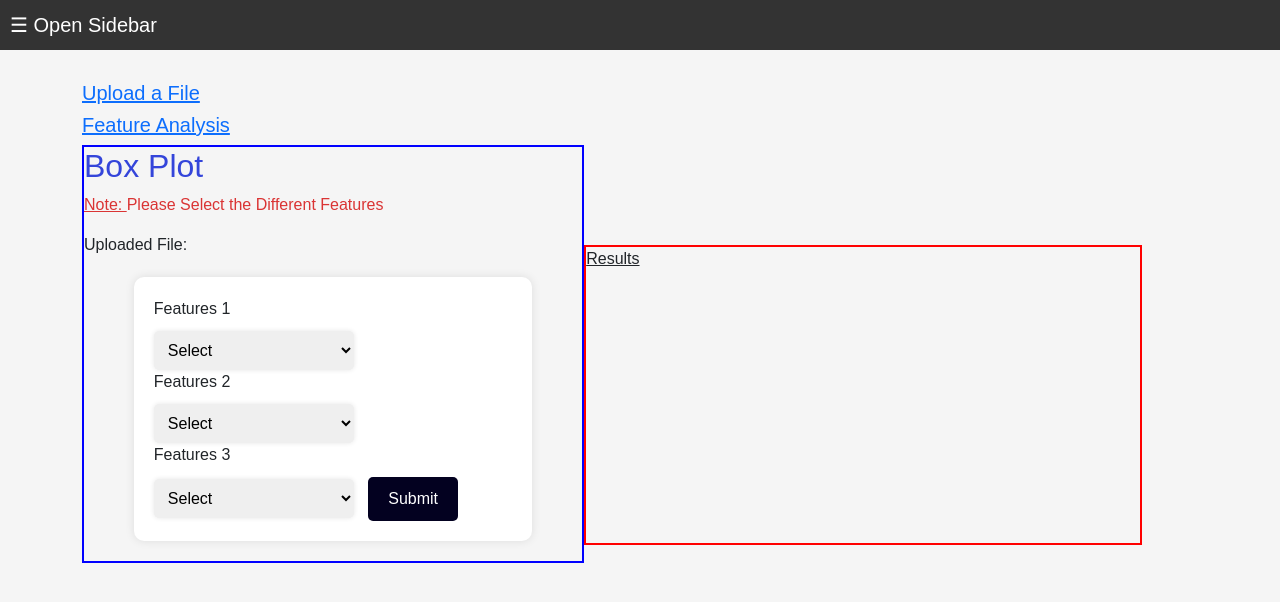
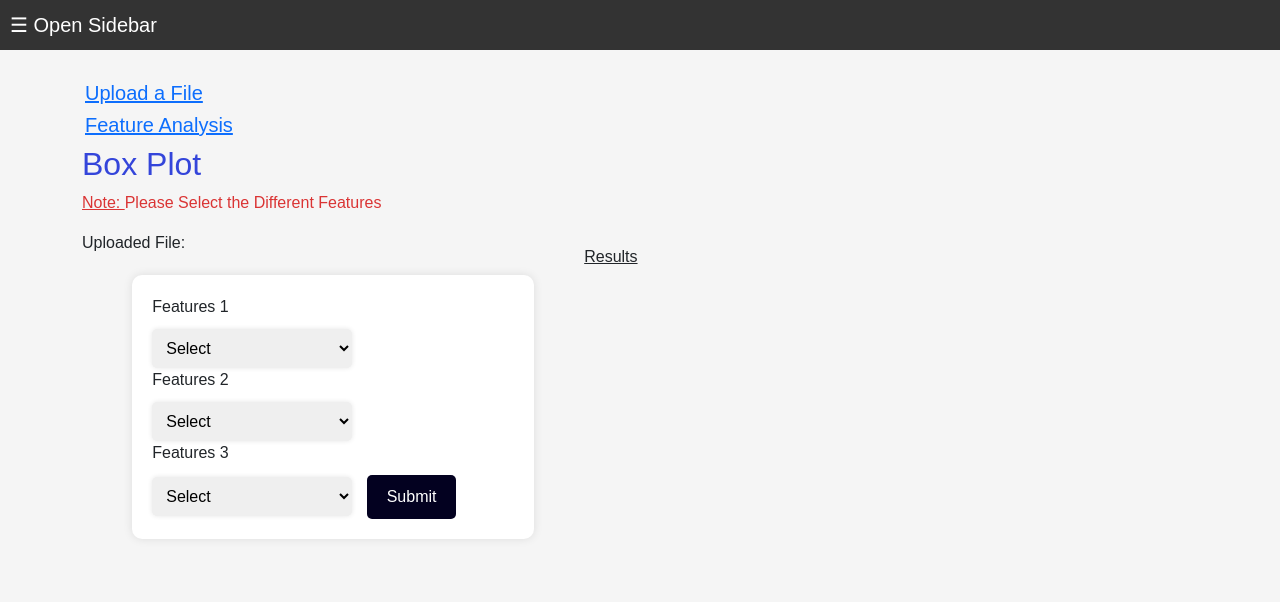
Before and after one commit to Maheshkumar0018/DataXplore-, a Flask app: template templates/boxplot.html in a window 1280 px wide. Shown: the top 602 px of the page. Run offline with Flask 2, Linux system fonts and the light colour scheme; the template is opened without the code that fills it, so the values that code supplies are empty.

Commit message:
layoutchanges

```diff
--- a/static/js/sidebar.js
+++ b/static/js/sidebar.js
@@ -13,5 +13,6 @@ function closeNav() {
   document.querySelector(".sidebar").classList.remove("open-nav");
   document.querySelector(".container").style.marginLeft = "0";
   document.querySelector(".box1").style.backgroundColor = "#F8F8F8";
+  document.querySelector(".box1").style.marginLeft = '50px';
   document.querySelector(".box2").style.marginLeft = "0";
 }
--- a/templates/Histogram.html
+++ b/templates/Histogram.html
@@ -111,7 +111,6 @@
         }
         h5 {
             margin-top: 81px;
-			border: 2px solid red;
         }
 		.container {
   			overflow: auto;
@@ -120,14 +119,12 @@
 		.box1 {
 			float: left;
   			width: 45%;
-			border: 2px solid blue;
 		}
 
 		.box2 {
 			float: left;
   			width: 50%;
 			margin-top: 0px;
-			border: 2px solid red;
 		}
 		u {
   			text-decoration: underline;
--- a/templates/boxplot.html
+++ b/templates/boxplot.html
@@ -111,6 +111,7 @@
         }
 		h5 {
             margin-top: 81px;
+            margin-left: 3px;
         }
 		.container {
   			overflow: auto;
@@ -119,14 +120,12 @@
 		.box1 {
   			float: left;
   			width: 45%;
-			border: 2px solid blue;
 		}
 
 		.box2 {
   			float: left;
   			width: 50%;
 			margin-top: 100px;
-			border: 2px solid red;
 		}
 		u {
   			text-decoration: underline;
--- a/templates/heatmap.html
+++ b/templates/heatmap.html
@@ -12,7 +12,6 @@
         /* Add your custom styles here */
         h5 {
             margin-top: 81px;
-            border: 2px solid red;
             margin-left: 3px;
         }
     </style>
--- a/templates/pairplot.html
+++ b/templates/pairplot.html
@@ -121,14 +121,12 @@
 		.box1 {
   			float: left;
   			width: 45%;
-			border: 2px solid blue;
 		}
 
 		.box2 {
   			float: left;
   			width: 50%;
 			margin-top: 0px;
-			border: 2px solid red;
 		}
 
 		u {
```
Also changed, not shown: static/images/distribution.png.
